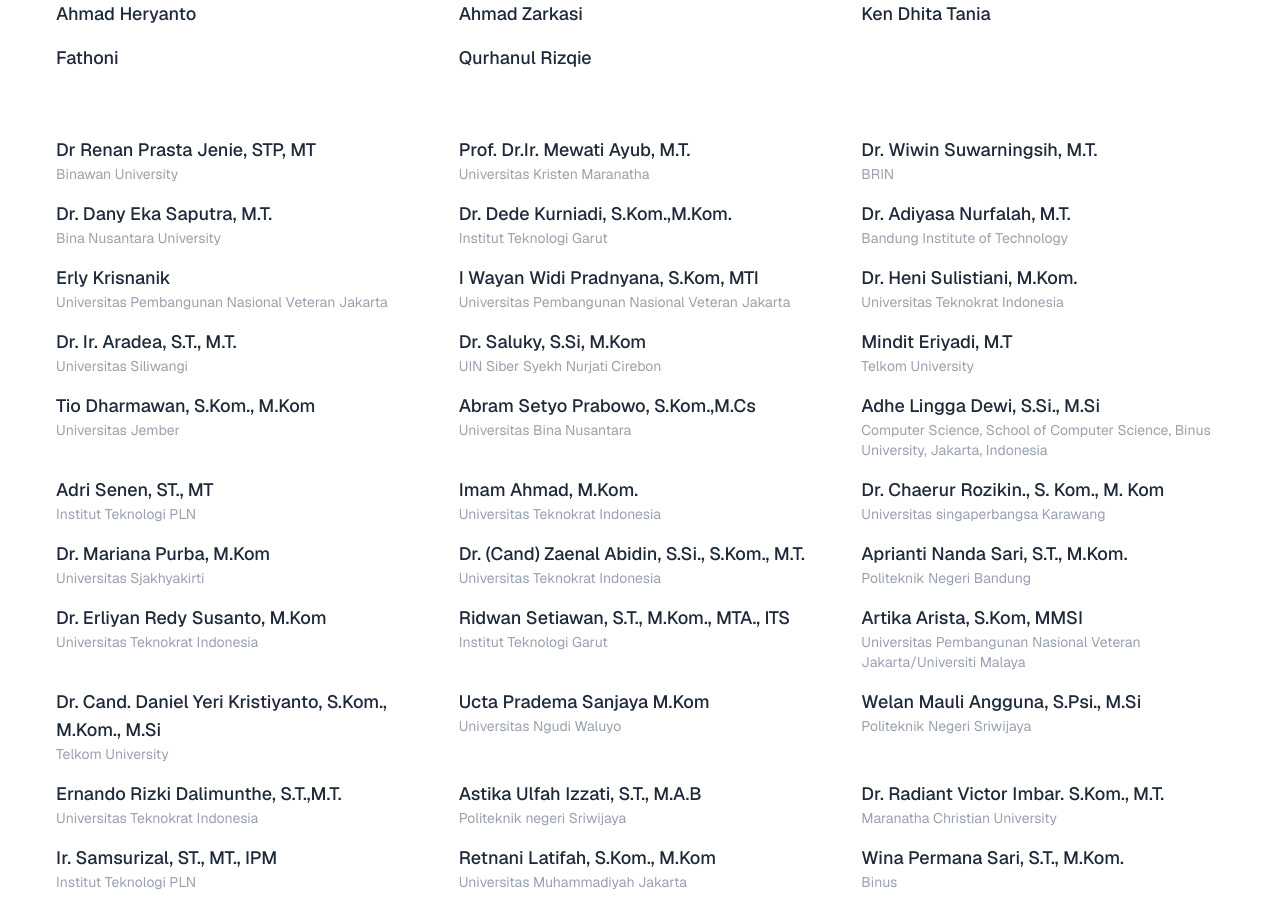
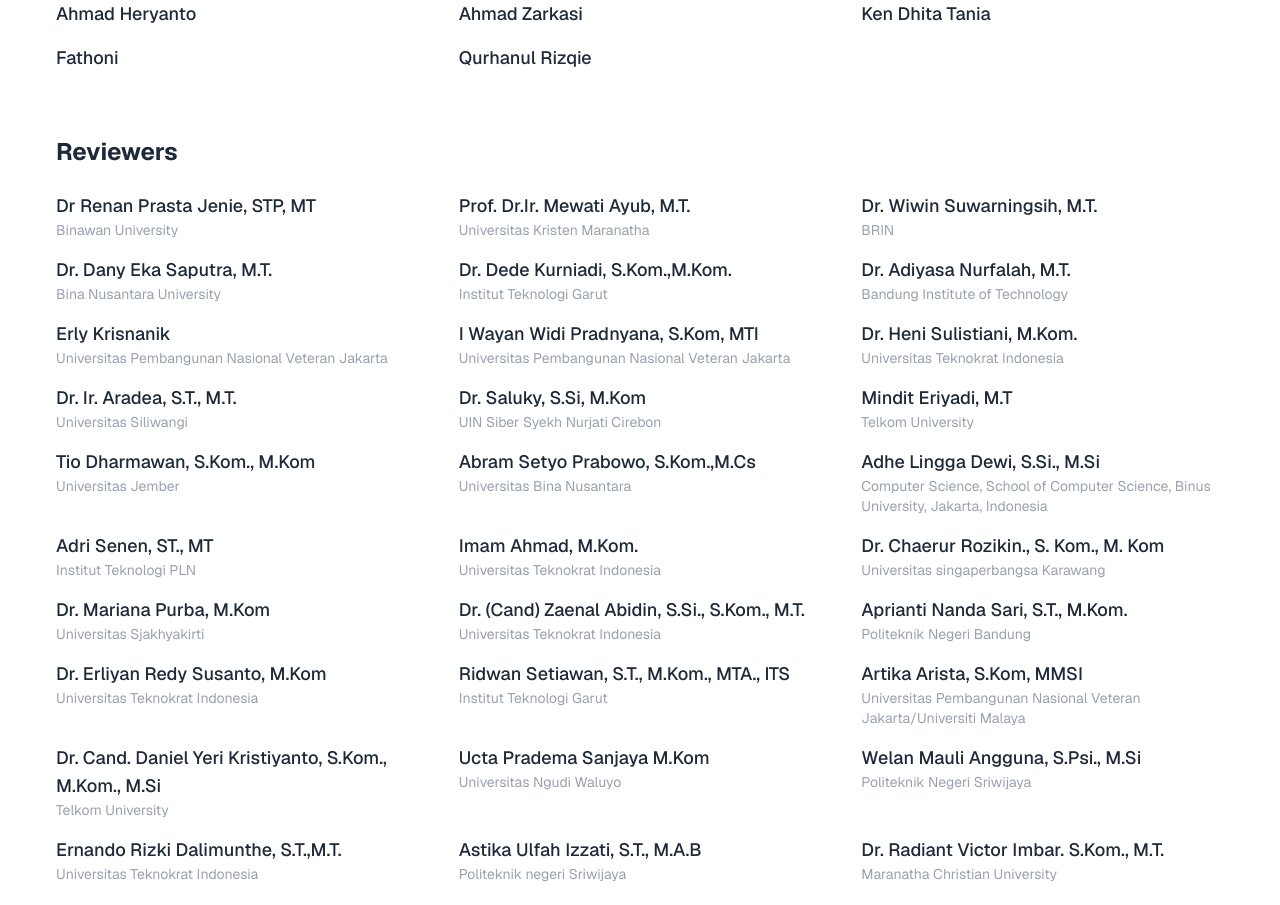
Before and after one commit to ISySRGg/Icaitech, a Next.js app: page /committee in a window 1280 px wide. Shown: the part 1920-2825 px from the top of the page. Built offline with nearby package versions, Linux system fonts and the light colour scheme.

Commit message:
title_rev

```diff
--- a/src/app/(contents)/committee/page.tsx
+++ b/src/app/(contents)/committee/page.tsx
@@ -64,7 +64,7 @@
         </ul>
       </section>
       <section className="container mt-8 md:mt-16">
-        <h2 className="text-xl font-bold md:text-2xl"></h2>
+        <h2 className="text-xl font-bold md:text-2xl">Reviewers</h2>
         <ul className="mt-2 grid grid-cols-2 gap-x-4 gap-y-4 md:mt-6 md:grid-cols-3 md:gap-x-10">
           {reviewers.map((member, i) => (
             <li key={i}>
```
